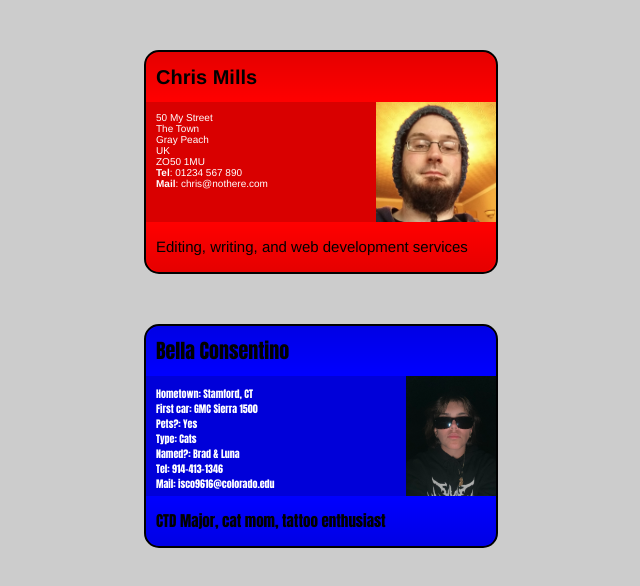
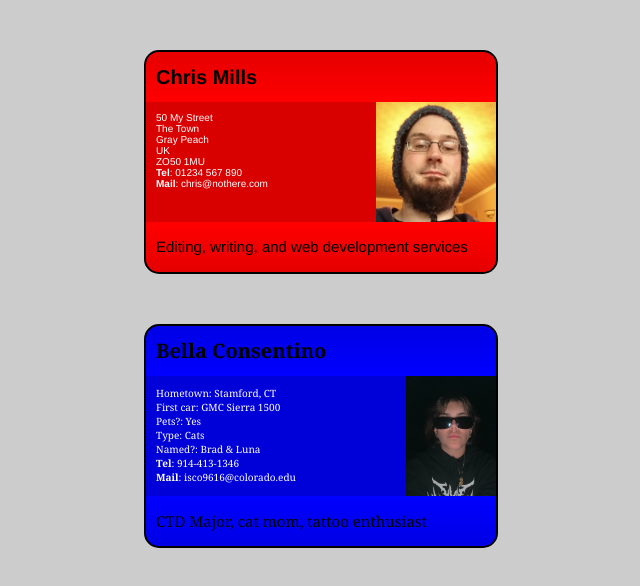
Before and after one commit to bconsentino5/bconsentino5.github.io, a plain HTML site: page wa/wa5.html in a window 1280 px wide. Shown: the whole page, without its empty margins (319-959 px from the left). Drawn offline with Linux system fonts and the light colour scheme.

Commit message:
Update wa5.css

```diff
--- a/css/wa5.css
+++ b/css/wa5.css
@@ -99,5 +99,5 @@ html {
   }
 
   .card2 h2, .card2 p {
-    font-family: Impact, 'Arial Narrow Bold', sans-serif;
-  }
+    font-family: Georgia, 'Times New Roman', Times, serif;
+}
```
